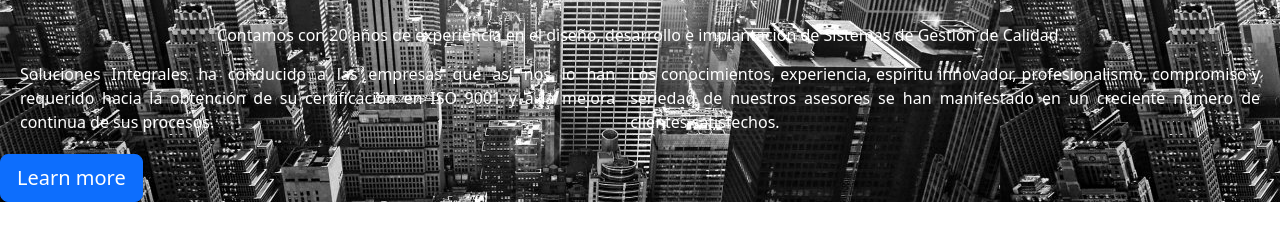
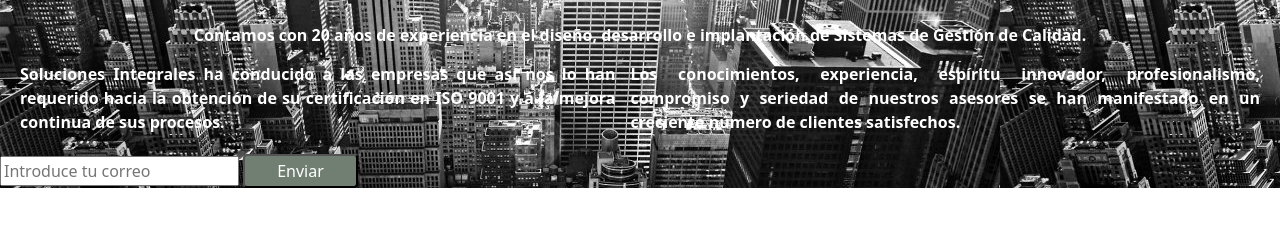
Before and after one commit to GraveAle/Proyecto1, a plain HTML site: page index.html in a window 1280 px wide. Shown: the part 169-410 px from the top of the page. Drawn offline with nearby package versions, Linux system fonts and the light colour scheme.

Commit message:
Se agrega el componente input

```diff
--- a/assets/styles.css
+++ b/assets/styles.css
@@ -43,6 +43,8 @@ nav a:hover {
 
 section div {
     color: #FFFFFF;
+    font-weight: bold;
+
 }
 
 .grid-layout{
@@ -57,9 +59,12 @@ section div {
 
 }
 
-.caja{
-
-     text-align: justify;
+.caja:hover{
+    font-size: x-large;
+    font-weight: bolder;
+    color: yellow;
+    text-align: justify;
+    border: 2.5px solid #8096a2;
 }
 
 .cabeza
@@ -78,7 +83,18 @@ section div {
     grid-area: der;
 }
 
-@media (max-width:700px){
+.button{
+    background-color: #717e72; /* Green */
+    border-radius: 4px;
+    color: white;
+    padding: 3px 32px;
+    text-align: center;
+    text-decoration: none;
+    font-size: 16px;
+
+}
+
+@media (max-width:720px){
     header{
         flex-direction: column;
     }
--- a/index.html
+++ b/index.html
@@ -33,9 +33,13 @@
             <div class="caja der">Los conocimientos, experiencia, espíritu innovador, profesionalismo, compromiso y seriedad de nuestros asesores se han manifestado en un creciente número de clientes satisfechos.</div>
         </div>
 
-        <p>
-          <a class="btn btn-primary btn-lg" href="#" role="button">Learn more</a>
-        </p>
+
+        <div>
+            <input type="email" size="20" placeholder="Introduce tu correo"/>
+            <button class="button">Enviar</button>
+        </div>
+
+
       </div>
    </section>
 
```
